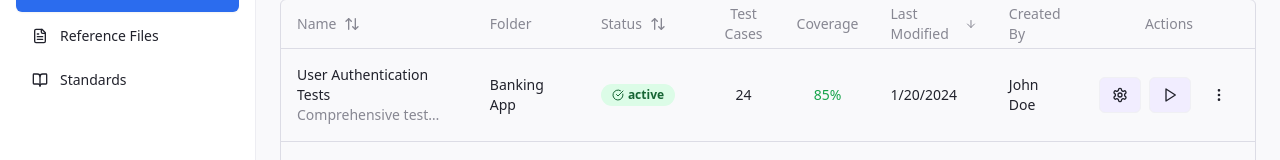
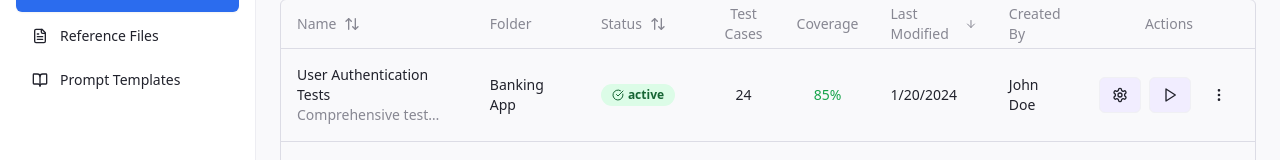
Before and after one commit to GrandPurpleOcelot/testvista-v2, a React (Vite) app: page /suites in a window 1280 px wide. Shown: the part 153-313 px from the top of the page. Built offline with nearby package versions, Linux system fonts and the light colour scheme.

Commit message:
Refactor prompt templates
Update prompt templates for better usability.

```diff
--- a/src/components/layout/sidebar.tsx
+++ b/src/components/layout/sidebar.tsx
@@ -23,7 +23,7 @@ const navigation = [
   { name: "Projects", href: "/projects", icon: FolderOpen },
   { name: "Test Suites", href: "/suites", icon: TestTube },
   { name: "Reference Files", href: "/reference-files", icon: FileText },
-  { name: "Standards", href: "/standards", icon: BookOpen },
+  { name: "Prompt Templates", href: "/standards", icon: BookOpen },
 ];
 
 export function Sidebar({ className }: SidebarProps) {
```
